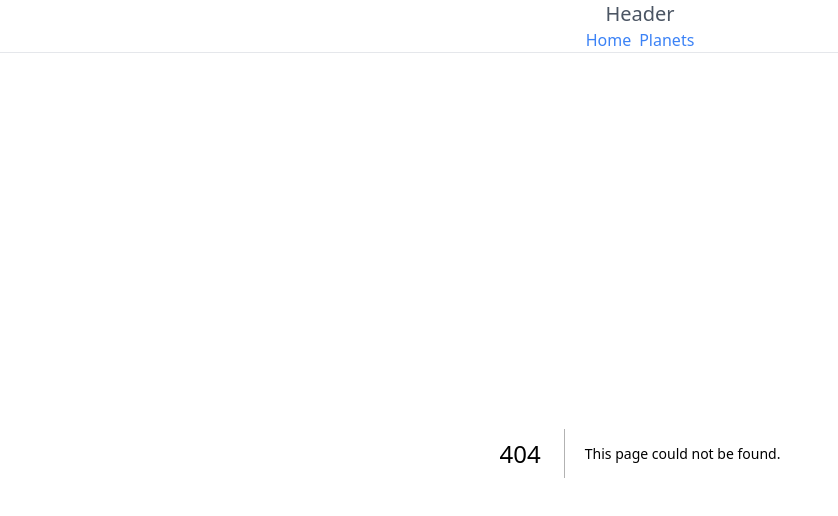
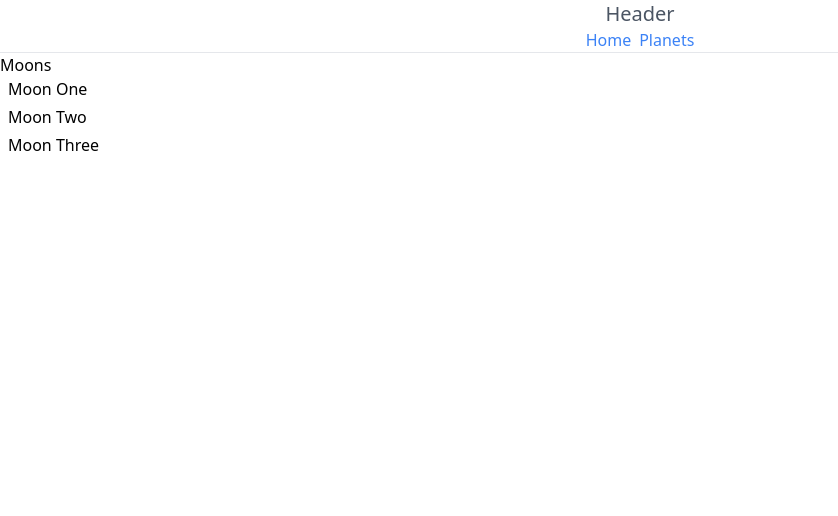
Before and after one commit to franco-ortega/demo-next-06-prompts, a Next.js app: page /moons in a window 1280 px wide. Before the commit this address had no page. Shown: the top 516 px of the page, without its empty margins (0-838 px from the left). Built offline with nearby package versions, Linux system fonts and the light colour scheme.

Commit message:
create Moons page

```diff
--- /dev/null
+++ b/app/moons/page.js
@@ -0,0 +1,21 @@
+// import Link from 'next/link';
+// import planets from '../../data/planets';
+
+export default function Moons() {
+  return (
+    <>
+      <h2>Moons</h2>
+      <ul className='flex flex-col gap-1 px-2'>
+        <li>Moon One</li>
+        <li>Moon Two</li>
+        <li>Moon Three</li>
+        {/* {planets.length > 0 &&
+          planets.map((planet) => (
+            <li key={planet.id}>
+              <Link href={`/planets/${planet.path}`}>{planet.title}</Link>
+            </li>
+          ))} */}
+      </ul>
+    </>
+  );
+}
```
